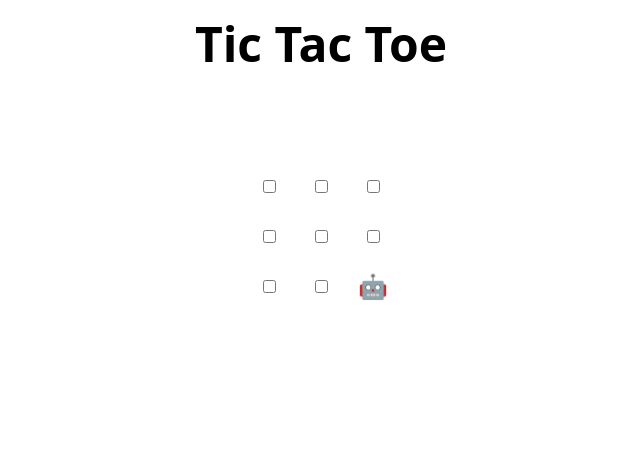
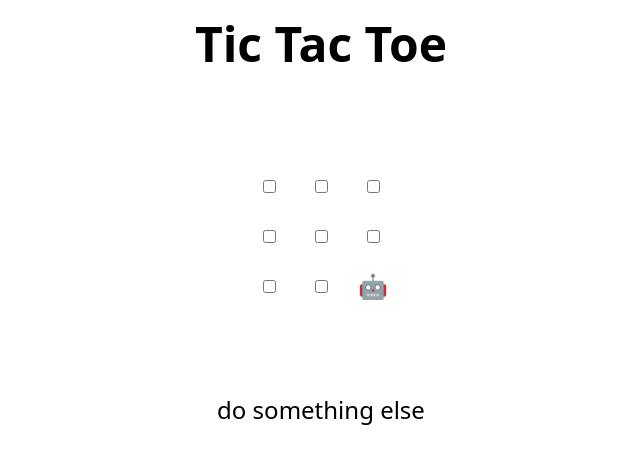
Before and after one commit to msavino16/review-pull-requests, a plain HTML site: page index.html in a window 1280 px wide. Shown: the whole page, without its empty margins (319-959 px from the left). Drawn offline with Linux system fonts and the light colour scheme.

Commit message:
updated it
wad

```diff
--- a/index.html
+++ b/index.html
@@ -48,6 +48,8 @@
 </table>
 
 <h2 hidden>Game over, refresh to play again 🧑‍💻 🤖!</h2>
+
+do something else
 
 <script>
   // Initialization
```
